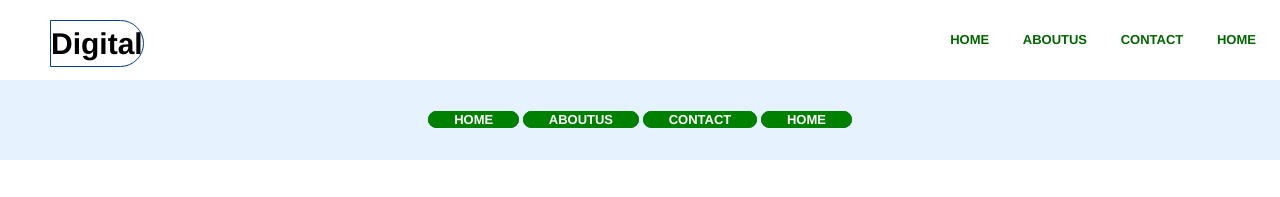
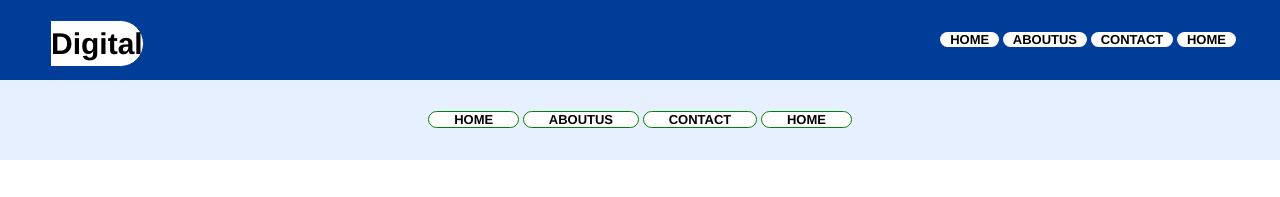
Before and after one commit to sr326322/html, a plain HTML site: page assignment1.html in a window 1280 px wide. Shown: the top 197 px of the page. Drawn offline with Linux system fonts and the light colour scheme.

Commit message:
assignment

```diff
--- a/assignment1.html
+++ b/assignment1.html
@@ -161,7 +161,7 @@
 </div>
 
 <div class="grid_4">
-  <h1 class="middle">center's</h1>
+  <h1 class="middle">centers</h1>
   <br/><br/>
   <br>
   <p>
@@ -178,7 +178,7 @@
 
 
 <div class="grid_4">
-  <h1 class="middle">center's</h1>
+  <h1 class="middle">centers</h1>
   <br/><br/>
   <br>
   <p>
--- a/css/assignment1.css
+++ b/css/assignment1.css
@@ -1,17 +1,30 @@
 .one a
 {
-  color: #006600;
+
   text-decoration: none;
+  padding: -10px;
+  margin: 10px;
+  margin-top: 5px
+  margin-bottom: 5px;
+  color: black;
   font-weight: bold;
 }
 .one li a:hover
 {
-  text-decoration: underline;
-color: blue;
+color: white;
 }
 .one li
 {
   display: inline;
+  margin-left: 0px;
+border-radius: 30px;
+color: black;
+background-color: white;
+border-width: 50px;
+}
+.one li:hover
+{
+  background-color: #003d99;
 }
 body
 {
@@ -33,11 +46,13 @@ nav ul
   margin-left: 50px;
   margin-bottom: 0;
   float: left;
+  color: black;
   font-size: 30px;
   border-top-right-radius:30px;
   border-bottom-right-radius:30px;
   border-right: 13px;
   border: 1px solid #003d99;
+  background-color: white;
 }
 .primary
 {
@@ -52,6 +67,7 @@ nav ul
   display: block;
 padding-bottom: 0px;
 margin-bottom: 0px;
+background-color: #003d99
 }
 .two
 {
@@ -62,7 +78,7 @@ margin-bottom: 0px;
   height: 80px;
   margin-top: 0;
   position: relative;
-background-color: #e6f3ff;
+background-color:#e6f0ff;
 }
 .third
 {
@@ -155,6 +171,7 @@ margin: auto;
 #content
 {
   padding-top: 5px;
+  font-weight: lighter;
 }
 #heading
 {
@@ -196,6 +213,7 @@ background-position: center;
   margin-bottom: 10px;
   margin-left: 20px;
   margin-right: 20px;
+  font-weight: 100;
 }
 .define
 {
@@ -265,8 +283,8 @@ float: left;
   padding-left: -2px;
   margin-left: 0px;
 border-radius: 10px;
-background-color: green;
-color: white;
+background-color: white;
+color: black;
 }
 .two a{
   text-decoration: none;
@@ -274,12 +292,12 @@ color: white;
   margin: 25px;
   margin-top: 5px
   margin-bottom: 5px;
-  color: white;
+  color: black;
   font-weight: bold;
 }
 .two a:hover
 {
-  color: black;
+  color: #3385ff;
 }
 .two li:hover
 {
```
Also changed, not shown: assignment2.html (+3 -3 lines).
